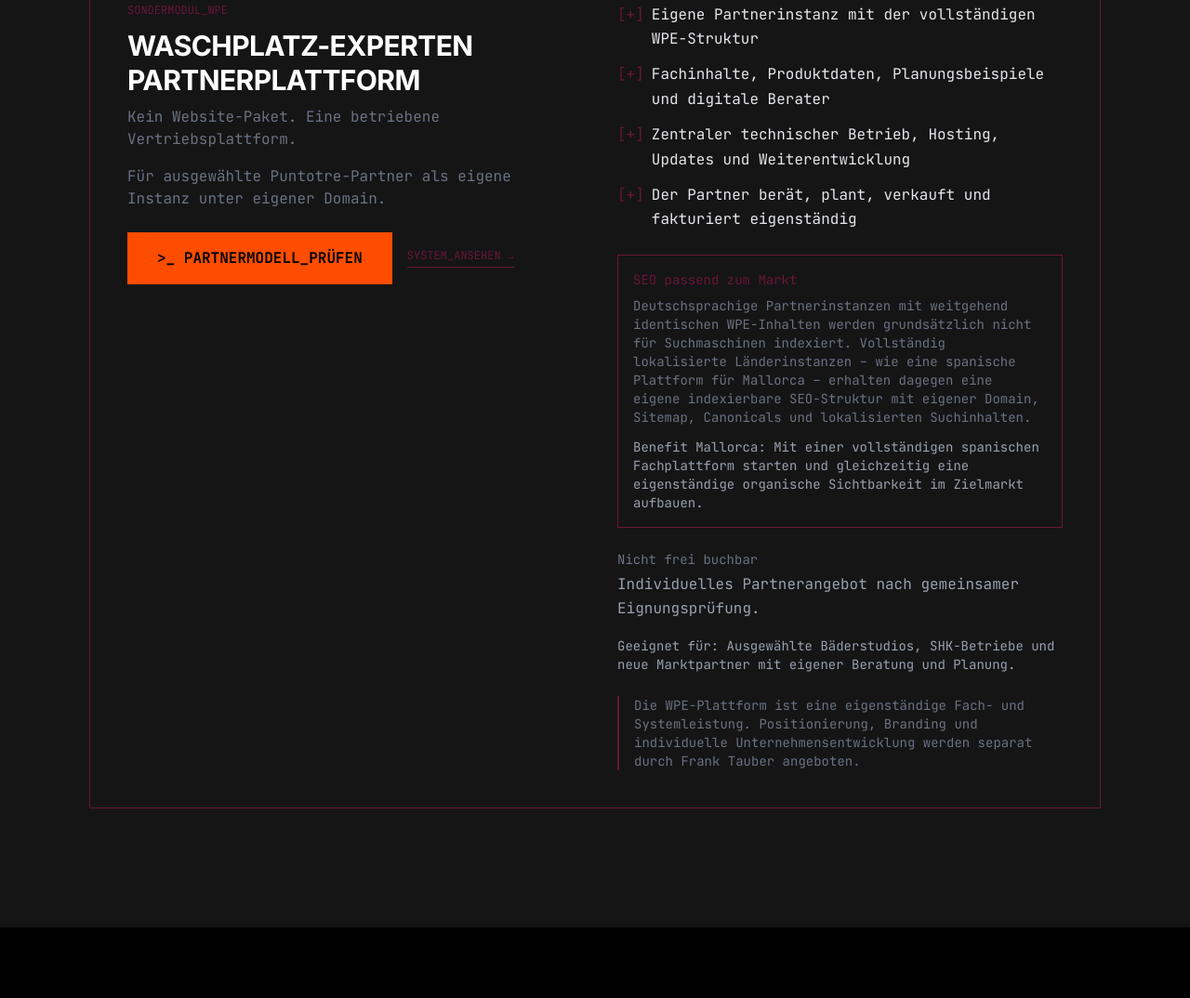
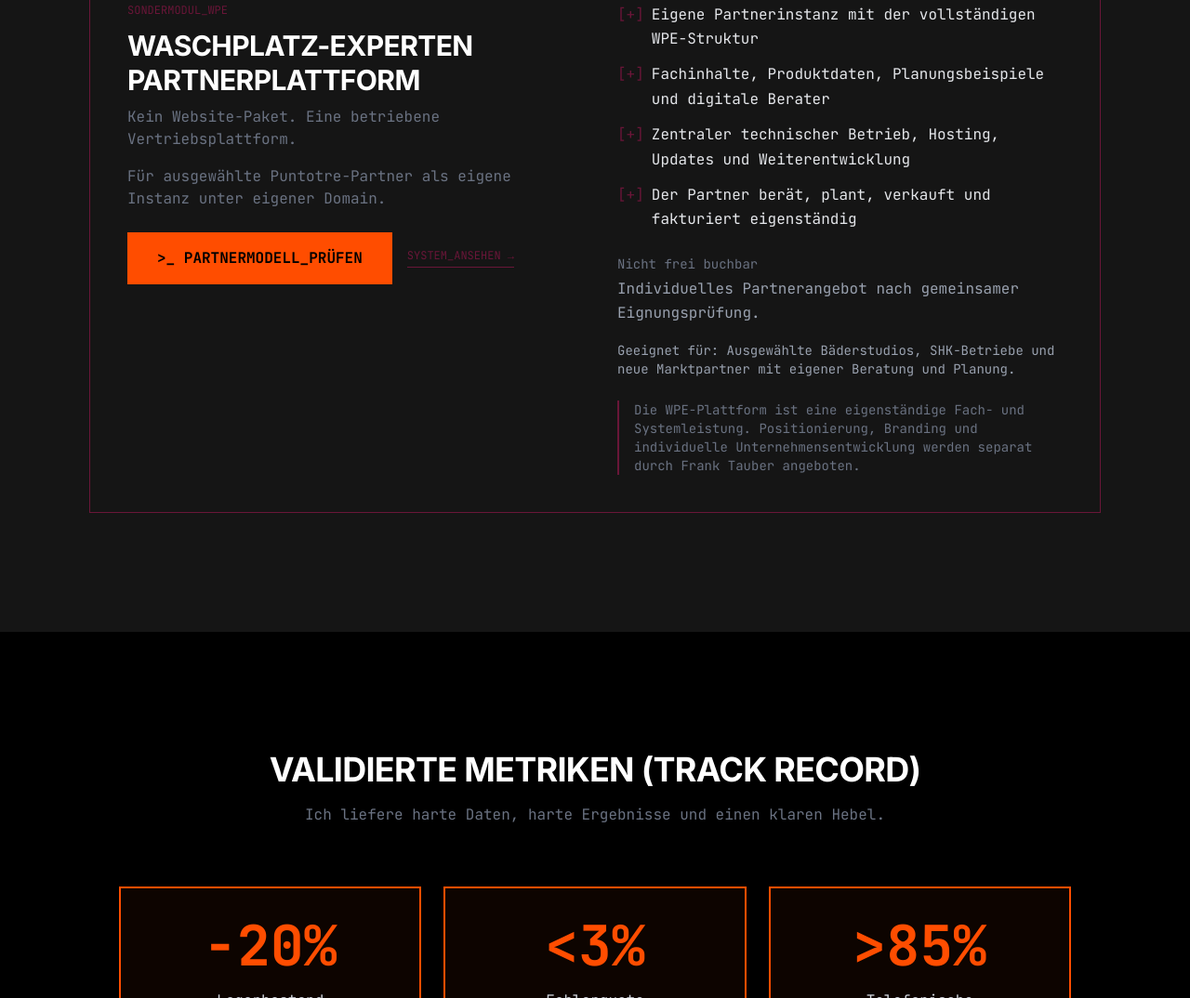
Before and after one commit to TauberFrank/frank-tauber-de, a website: page index.html in a window 1280 px wide. Shown: the part 4638-5712 px from the top of the page at 93% size. Drawn offline with Linux system fonts and the light colour scheme.

Commit message:
content: remove public WPE SEO-indexation block

```diff
--- a/index.html
+++ b/index.html
@@ -277,16 +277,6 @@
               <li class="flex gap-2"><span class="text-[#691638] font-mono">[+]</span> Der Partner berät, plant, verkauft und fakturiert eigenständig</li>
             </ul>
 
-            <div class="mt-6 border border-[#691638] p-4">
-              <p class="font-mono text-[#691638] text-sm mb-2">SEO passend zum Markt</p>
-              <p class="text-gray-500 text-sm">
-                Deutschsprachige Partnerinstanzen mit weitgehend identischen WPE-Inhalten werden grundsätzlich nicht für Suchmaschinen indexiert. Vollständig lokalisierte Länderinstanzen – wie eine spanische Plattform für Mallorca – erhalten dagegen eine eigene indexierbare SEO-Struktur mit eigener Domain, Sitemap, Canonicals und lokalisierten Suchinhalten.
-              </p>
-              <p class="text-gray-400 text-sm mt-3">
-                Benefit Mallorca: Mit einer vollständigen spanischen Fachplattform starten und gleichzeitig eine eigenständige organische Sichtbarkeit im Zielmarkt aufbauen.
-              </p>
-            </div>
-
             <div class="mt-6">
               <p class="font-mono text-gray-500 text-sm">Nicht frei buchbar</p>
               <p class="text-gray-400 mt-1">Individuelles Partnerangebot nach gemeinsamer Eignungsprüfung.</p>
```
